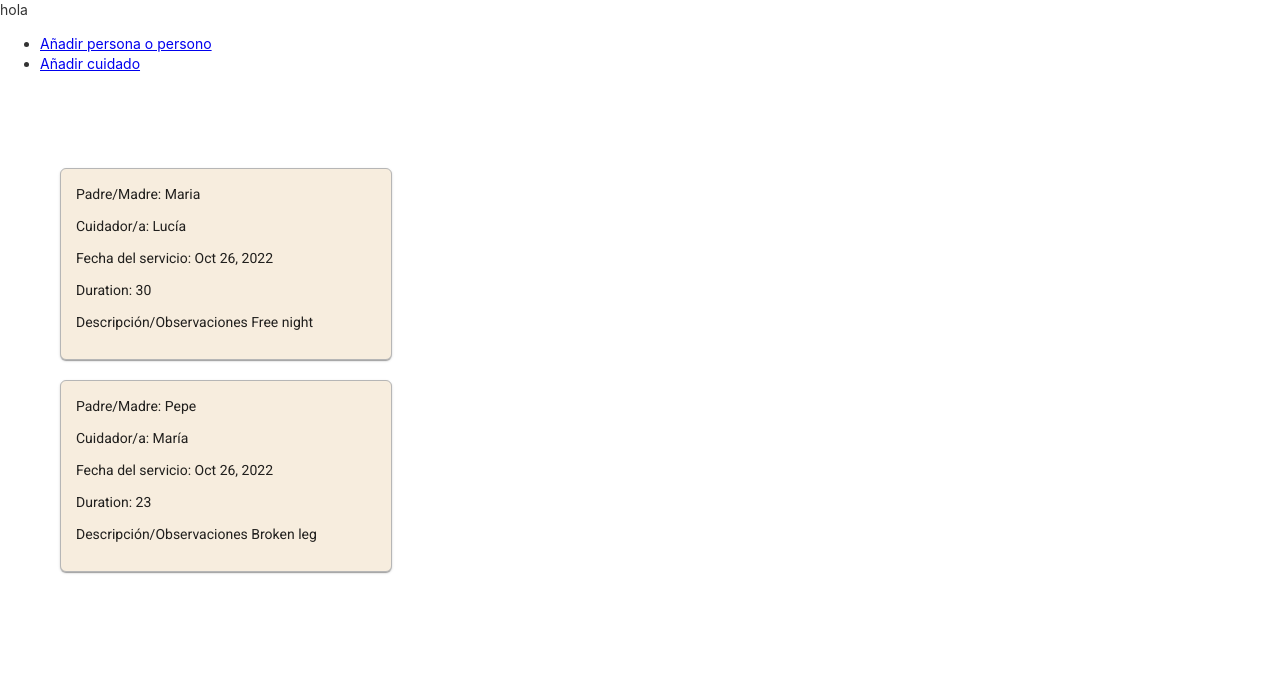
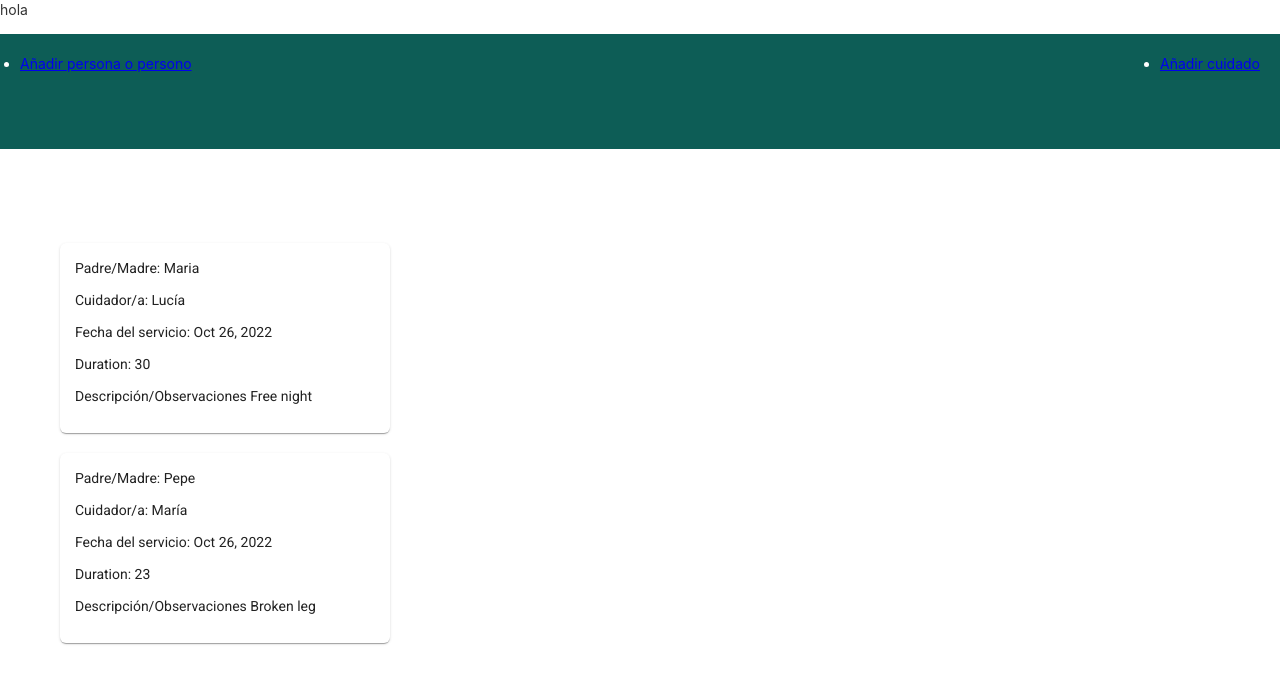
Before and after one commit to anapy/careSystem, an Angular app: page / in a window 1280 px wide. Shown: the top 684 px of the page. Built offline with nearby package versions, Linux system fonts and the light colour scheme.

Commit message:
style changes

```diff
--- a/src/app/care-card/care-card.component.scss
+++ b/src/app/care-card/care-card.component.scss
@@ -2,7 +2,5 @@
   max-width: 300px;
   padding: 15px;
   border-radius: 6px;
-  border: 1px solid rgb(182, 182, 182);
   margin: 10px;
-  background-color: rgb(247, 237, 222);
 }
--- a/src/app/options-bar/options-bar.component.scss
+++ b/src/app/options-bar/options-bar.component.scss
@@ -1,4 +1,13 @@
-:host {
-  height: 30px;
-  background-color: greenyellow;
+.optionsBar {
+  display: flex;
+  background-color: #0D5D56;
+  justify-content: space-between;
+  color: white;
+  padding: 20px;
+  height: 75px;
 }
+
+.ob-button-parent {
+  margin: 20px;
+
+}
```
